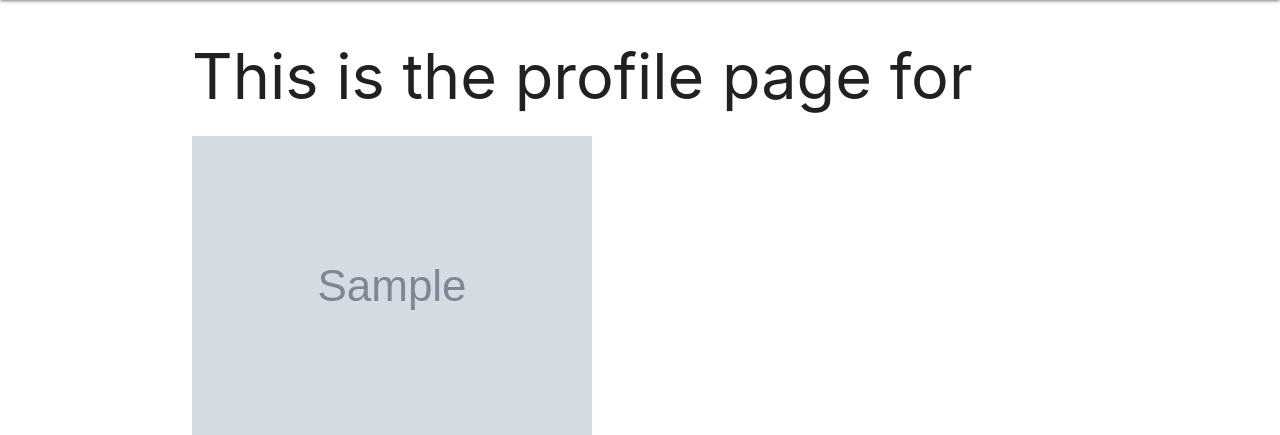
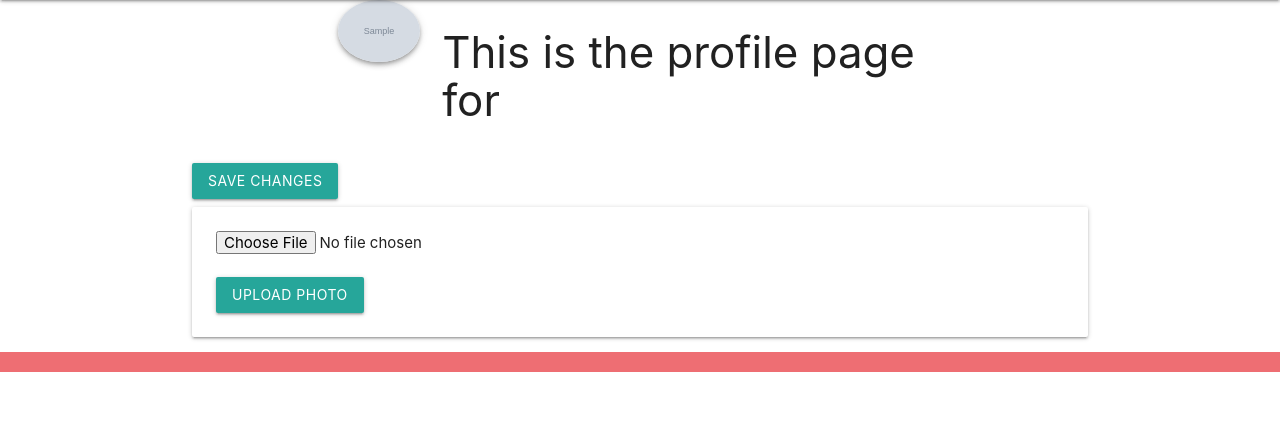
Before and after one commit to benorloff/cosmos-app, a Django app: template main_app/templates/profile.html in a window 1280 px wide. Shown: the part 64-499 px from the top of the page. Run offline with Django 3.2, Linux system fonts and the light colour scheme; the template is opened without the code that fills it: most values are stand-ins (such as "Sample title", 1, 10 or a date in 2020); grey boxes marked "Sample" are stand-in pictures.

Commit message:
passing photo and profile through profile render

```diff
--- a/main_app/templates/profile.html
+++ b/main_app/templates/profile.html
@@ -1,8 +1,13 @@
 {% extends 'base.html' %}
 
 {% block content %}
-    <h1>This is the profile page for {{user.username}}</h1>
-    <div><img src="{{ photo_url }}"></div>
+
+    <div class="container">
+        <div class="row">
+            <div class="col s2 "><img src="{{ photo_url }}" class="circle responsive-img z-depth-2"></div>
+            <div class="col s10"><h3>This is the profile page for {{user.username}}</h1></div>
+        </div>
+    </div>
     <form method="post" action="{% url 'profile' %}">
         {% csrf_token %}
         {{ user_form.as_p}}
--- a/main_app/views.py
+++ b/main_app/views.py
@@ -70,9 +70,9 @@ def profile(request):
         profile = Profile.objects.get(id=user.profile.id)
         print(profile.id)
         photo = Photo.objects.get(profile=profile.id)
-        print(photo.url)
+        print(photo.profile.id)
         # Photo.objects.create(url=url, profile=profile)
-    return render(request, 'profile.html', {'user_form': user_form, 'profile_form': profile_form, 'photo_url': photo.url})
+    return render(request, 'profile.html', {'user_form': user_form, 'profile_form': profile_form, 'photo_url': photo.url, 'photo': photo, 'profile': profile})
 
 class EventList(ListView):
     model = Event
```
